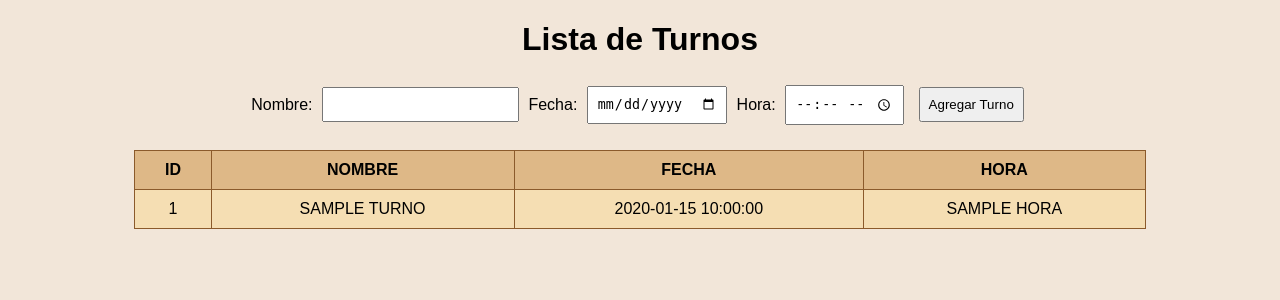
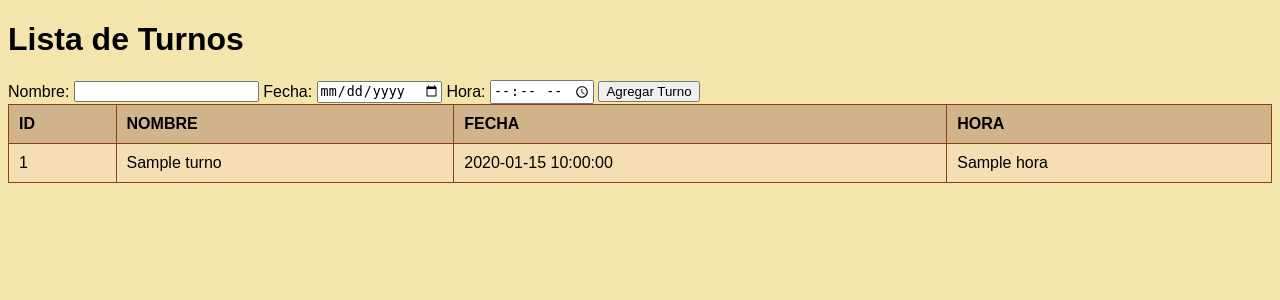
Before and after one commit to jorge221317-max/RESERVAS, a FastAPI app: template api/templates/index.html in a window 1280 px wide. Shown: the top 300 px of the page. Run offline with FastAPI, Linux system fonts and the light colour scheme; the template is opened without the code that fills it: most values are stand-ins (such as "Sample title", 1, 10 or a date in 2020).

Commit message:
Update style.css

```diff
--- a/api/static/style.css
+++ b/api/static/style.css
@@ -1,31 +1,21 @@
 body {
     font-family: Arial, sans-serif;
-    background-color: #f2e6d9;
-    text-align: center;
-}
-
-form input, form button {
-    margin: 5px;
-    padding: 8px;
+    background-color: #f3e5ab;
 }
 
 table {
-    margin: 20px auto;
+    width: 100%;
     border-collapse: collapse;
-    width: 80%;
+    background-color: #f5deb3;
 }
 
 th, td {
-    border: 1px solid #8b5a2b;
     padding: 10px;
+    text-align: left;
+    border: 1px solid #8b4513;
 }
 
-th {
-    background-color: #deb887; /* color tipo madera */
-    text-transform: uppercase;
+thead {
+    background-color: #deb887;
+    color: #000;
 }
-
-td {
-    background-color: #f5deb3; /* color madera claro */
-    text-transform: uppercase;
-}
```
